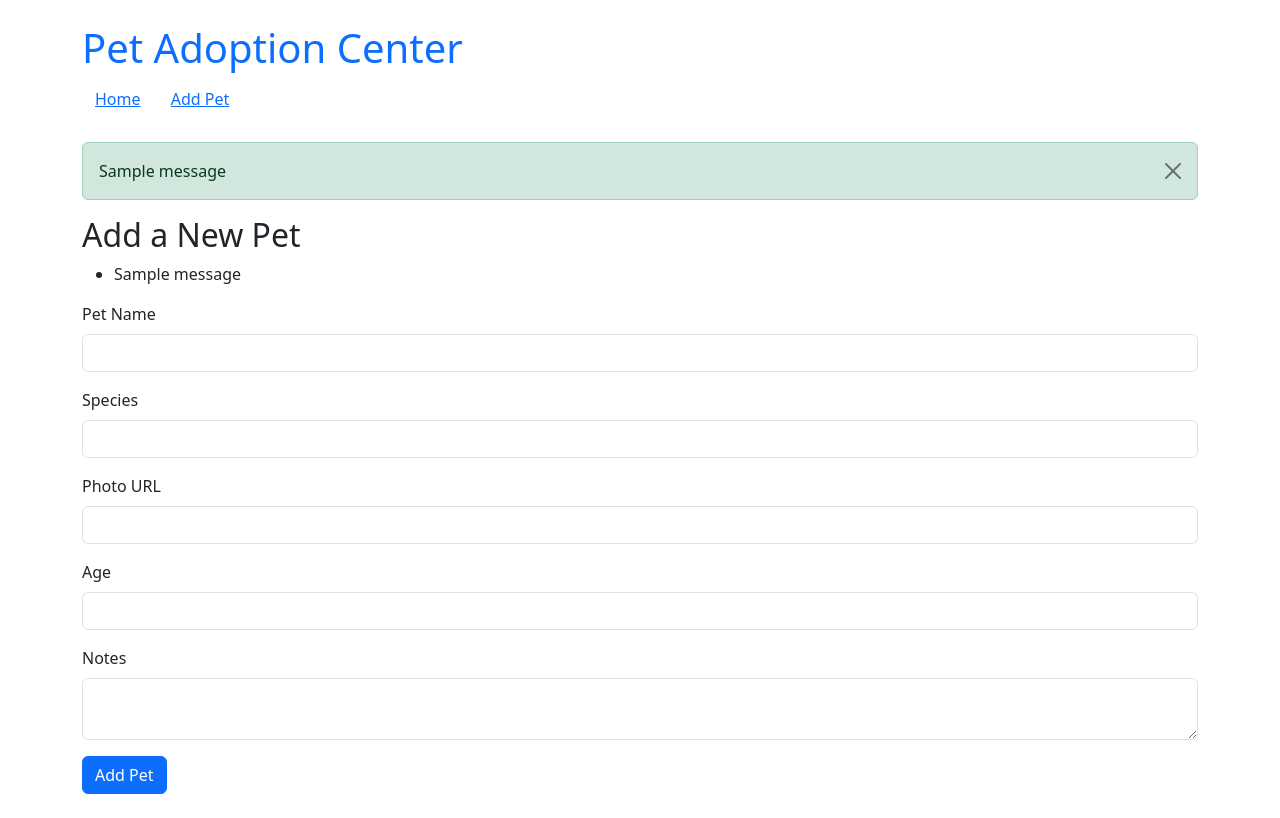
After one commit to aracope/pet-adoption-agency, a Flask app: page /add in a window 1280 px wide. The commit adds this page. Run offline with Flask 3, Linux system fonts and the light colour scheme; tables that the repository leaves empty hold one stand-in row (values such as "Sample post"); one stand-in notice (Sample message) is shown.

Commit message:
Add pet form validation, flash messages, and test coverage for views.

```diff
--- a/app.py
+++ b/app.py
@@ -1,4 +1,4 @@
-from flask import Flask, render_template
+from flask import Flask, render_template, redirect, url_for, flash
 from flask_sqlalchemy import SQLAlchemy
 from flask_debugtoolbar import DebugToolbarExtension
 
@@ -12,8 +12,48 @@ toolbar = DebugToolbarExtension(app)
 db = SQLAlchemy(app)
 
 from models import Pet
+from forms import AddPetForm, EditPetForm
 
 @app.route("/")
 def show_homepage():
     pets = Pet.query.all()
     return render_template("homepage.html", pets=pets)
+
+@app.route("/add", methods=["GET", "POST"])
+def add_pet():
+    form = AddPetForm()
+
+    if form.validate_on_submit():
+        new_pet = Pet(
+            # Grab form data
+            name=form.name.data,
+            species=form.species.data,
+            photo_url=form.photo_url.data or None,
+            age=form.age.data or None,
+            notes=form.notes.data or None
+        )
+
+        db.session.add(new_pet)
+        db.session.commit()
+
+        flash(f"{new_pet.name} added successfully!", "success")
+        return redirect(url_for("show_homepage"))
+    else:
+        print("Form did not validate:", form.errors)
+
+    return render_template("add_pet.html", form=form)
+
+@app.route("/pets/<int:pet_id>", methods=["GET", "POST"])
+def show_edit_pet(pet_id):
+    pet = Pet.query.get_or_404(pet_id)
+    form = EditPetForm(obj=pet)
+
+    if form.validate_on_submit():
+        pet.photo_url = form.photo_url.data
+        pet.notes = form.notes.data
+        pet.available = form.available.data
+        db.session.commit()
+        flash("Pet updated successfully!", "success")
+        return redirect(url_for("show_homepage"))
+
+    return render_template("pet_detail.html", pet=pet, form=form)
--- a/forms.py
+++ b/forms.py
@@ -0,0 +1,30 @@
+from flask_wtf import FlaskForm
+from wtforms import StringField, IntegerField, BooleanField, TextAreaField
+from wtforms.validators import Optional, URL, AnyOf, NumberRange, InputRequired
+
+
+class AddPetForm(FlaskForm):
+    name = StringField("Pet Name", validators=[InputRequired()])
+
+    species = StringField(
+        "Species",
+        validators=[
+            InputRequired(),
+            AnyOf(["cat", "dog", "porcupine"], message="Must be cat, dog, or porcupine")
+        ]
+    )
+
+    photo_url = StringField(
+        "Photo URL",
+        validators=[Optional(), URL(message="Must be a valid URL")])
+
+    age = IntegerField(
+        "Age",
+        validators=[Optional(), NumberRange(min=0, max=30, message="Must be between 0 and 30")])
+
+    notes = TextAreaField("Notes", validators=[Optional()])
+
+class EditPetForm(FlaskForm):
+    photo_url = StringField("Photo URL", validators=[Optional(), URL()])
+    notes = TextAreaField("Notes", validators=[Optional()])
+    available = BooleanField("Available")
--- /dev/null
+++ b/templates/add_pet.html
@@ -0,0 +1,70 @@
+{% extends "base.html" %}
+
+{% block title %}Add New Pet{% endblock %}
+
+{% block content %}
+<h2>Add a New Pet</h2>
+
+{% with messages = get_flashed_messages(with_categories=true) %}
+{% if messages %}
+<ul class="flashes">
+    {% for category, message in messages %}
+    <li class="flash {{ category }}">{{ message }}</li>
+    {% endfor %}
+</ul>
+{% endif %}
+{% endwith %}
+
+{% if form.errors %}
+<div class="alert alert-danger">
+    <ul>
+        {% for field, errors in form.errors.items() %}
+            {% for error in errors %}
+                <li><strong>{{ field }}:</strong> {{ error }}</li>
+            {% endfor %}
+        {% endfor %}
+    </ul>
+</div>
+{% endif %}
+
+<form method="POST">
+    {{ form.hidden_tag() }}
+
+    <div class="mb-3">
+        {{ form.name.label(class="form-label") }}
+        {{ form.name(class="form-control") }}
+        {% for error in form.name.errors %}
+        <div class="text-danger">{{ error }}</div>
+        {% endfor %}
+    </div>
+    <div class="mb-3">
+        {{ form.species.label(class="form-label") }}
+        {{ form.species(class="form-control") }}
+        {% for error in form.species.errors %}
+        <div class="text-danger">{{ error }}</div>
+        {% endfor %}
+    </div>
+    <div class="mb-3">
+        {{ form.photo_url.label(class="form-label") }}
+        {{ form.photo_url(class="form-control") }}
+        {% for error in form.photo_url.errors %}
+        <div class="text-danger">{{ error }}</div>
+        {% endfor %}
+    </div>
+    <div class="mb-3">
+        {{ form.age.label(class="form-label") }}
+        {{ form.age(class="form-control") }}
+        {% for error in form.age.errors %}
+        <div class="text-danger">{{ error }}</div>
+        {% endfor %}
+    </div>
+    <div class="mb-3">
+        {{ form.notes.label(class="form-label") }}
+        {{ form.notes(class="form-control") }}
+        {% for error in form.notes.errors %}
+        <div class="text-danger">{{ error }}</div>
+        {% endfor %}
+    </div>
+    <button type="submit" class="btn btn-primary">Add Pet</button>
+</form>
+{% endblock %}
--- /dev/null
+++ b/templates/base.html
@@ -0,0 +1,37 @@
+<!doctype html>
+<html lang="en">
+
+<head>
+    <meta charset="UTF-8">
+    <title>{% block title %}Pet Adoption{% endblock %}</title>
+    <link rel="stylesheet" href="https://cdn.jsdelivr.net/npm/bootstrap@5.3.3/dist/css/bootstrap.min.css">
+</head>
+
+<body class="container my-4">
+
+    <header class="mb-4">
+        <h1 class="text-primary">Pet Adoption Center</h1>
+        <nav>
+            <a href="{{ url_for('show_homepage') }}" class="btn btn-link">Home</a>
+            <a href="{{ url_for('add_pet') }}" class="btn btn-link">Add Pet</a>
+        </nav>
+    </header>
+
+    <!-- Flash messages section -->
+    {% with messages = get_flashed_messages(with_categories=true) %}
+    {% if messages %}
+    {% for category, message in messages %}
+    <div class="alert alert-{{ category }} alert-dismissible fade show" role="alert">
+        {{ message }}
+        <button type="button" class="btn-close" data-bs-dismiss="alert" aria-label="Close"></button>
+    </div>
+    {% endfor %}
+    {% endif %}
+    {% endwith %}
+
+    {% block content %}{% endblock %}
+
+    <script src="https://cdn.jsdelivr.net/npm/bootstrap@5.3.3/dist/js/bootstrap.bundle.min.js"></script>
+</body>
+
+</html>
```
Also changed, not shown: requirements.txt (+7 -6 lines), templates/homepage.html (+28 -22 lines), templates/pet_detail.html (added, +42 -0 lines), test_app.py (added, +77 -0 lines).
